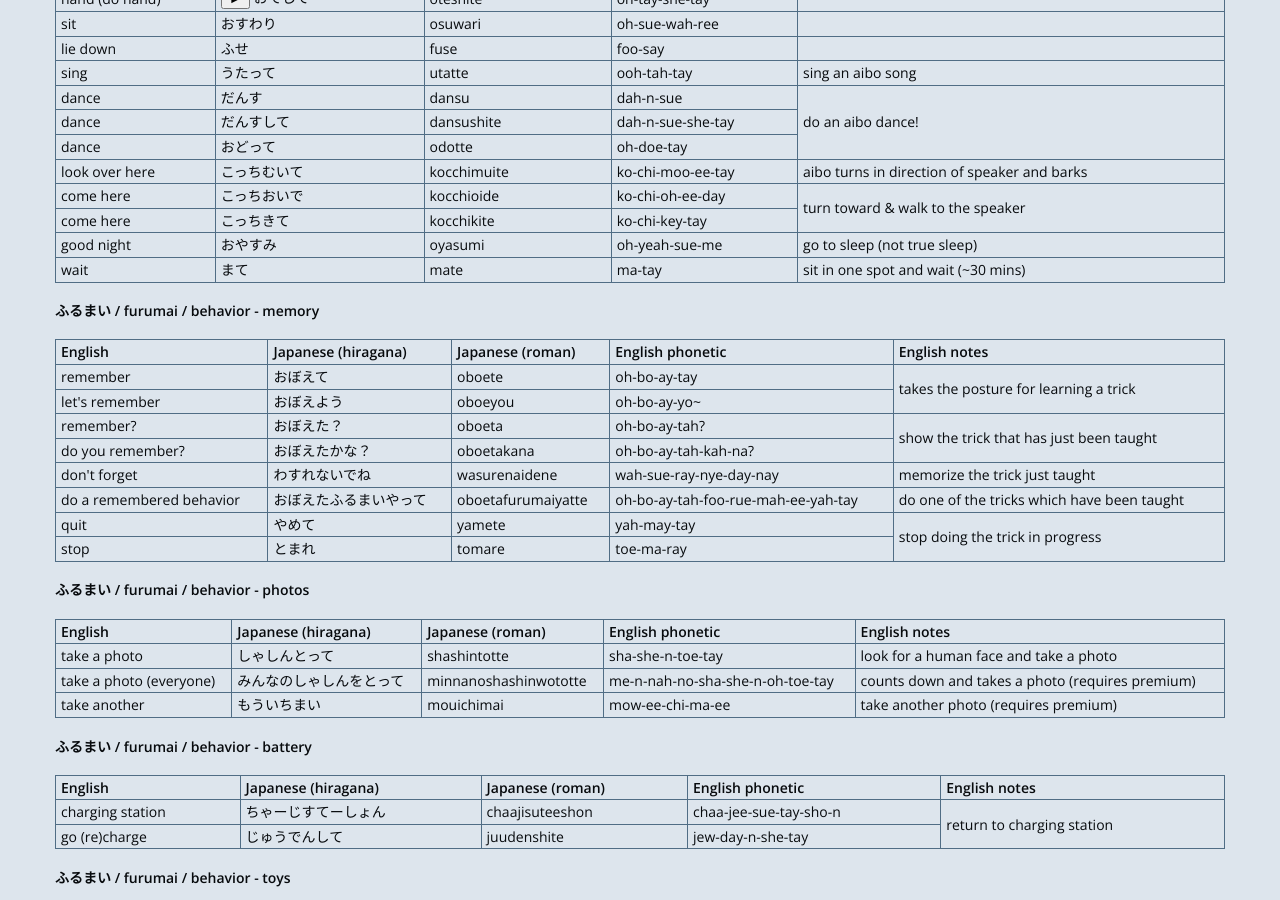
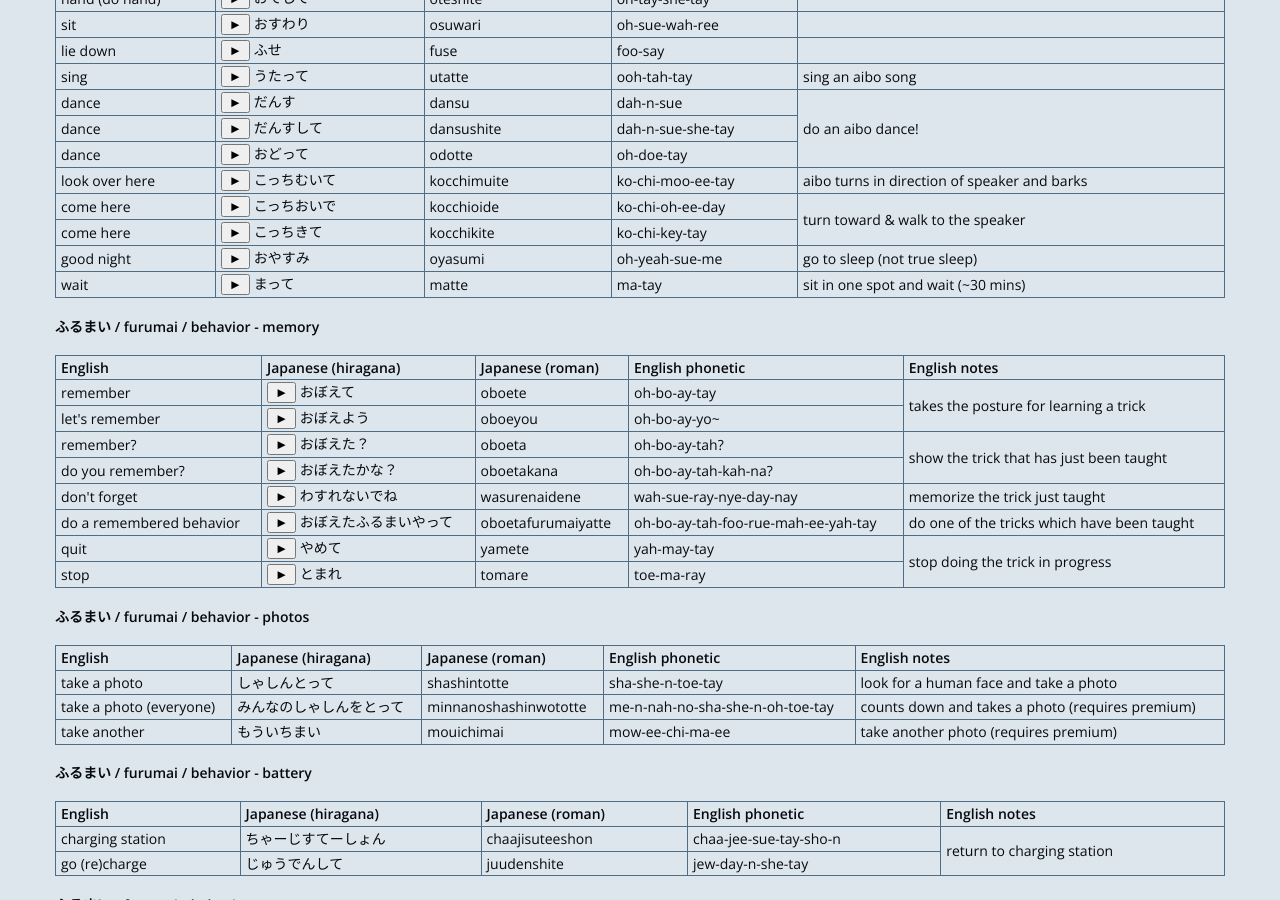
Before and after one commit to kairozu/kairozu.github.io, a Jekyll site: the page built from updates/_posts/2021-04-15-aibo-japanese.md, in a window 1280 px wide and 900 px high, scrolled down 914 px. Built offline with Jekyll 4.4.1, drawn with Linux system fonts in a browser that asks for light colours; nearby versions of some CDN libraries.

Commit message:
add sounds

```diff
--- a/updates/_posts/2021-04-15-aibo-japanese.md
+++ b/updates/_posts/2021-04-15-aibo-japanese.md
@@ -253,75 +253,108 @@
     </tr>
     <tr>
         <td>sit</td>
-        <td>おすわり</td>
+        <td>
+        <input type="button" value="&#9658;" onclick="play('osuwari')">
+        <audio id="osuwari" src="/sounds/osuwari.mp3"></audio>
+        おすわり</td>
         <td>osuwari</td>
         <td>oh-sue-wah-ree</td>
         <td></td>
     </tr>
     <tr>
         <td>lie down</td>
-        <td>ふせ</td>
+        <td>
+        <input type="button" value="&#9658;" onclick="play('fuse')">
+        <audio id="fuse" src="/sounds/fuse.mp3"></audio>
+        ふせ</td>
         <td>fuse</td>
         <td>foo-say</td>
         <td></td>
     </tr>
     <tr>
         <td>sing</td>
-        <td>うたって</td>
+        <td>
+        <input type="button" value="&#9658;" onclick="play('utatte')">
+        <audio id="utatte" src="/sounds/utatte.mp3"></audio>
+        うたって</td>
         <td>utatte</td>
         <td>ooh-tah-tay</td>
         <td>sing an aibo song</td>
     </tr>
     <tr>
         <td>dance</td>
-        <td>だんす</td>
+        <td>
+        <input type="button" value="&#9658;" onclick="play('dansu')">
+        <audio id="dansu" src="/sounds/dansu.mp3"></audio>
+        だんす</td>
         <td>dansu</td>
         <td>dah-n-sue</td>
         <td rowspan=3>do an aibo dance!</td>
     </tr>
     <tr>
         <td>dance</td>
-        <td>だんすして</td>
+        <td>
+        <input type="button" value="&#9658;" onclick="play('dansushite')">
+        <audio id="dansushite" src="/sounds/dansushite.mp3"></audio>
+        だんすして</td>
         <td>dansushite</td>
         <td>dah-n-sue-she-tay</td>
     </tr>
     <tr>
         <td>dance</td>
-        <td>おどって</td>
+        <td>
+        <input type="button" value="&#9658;" onclick="play('odotte')">
+        <audio id="odotte" src="/sounds/odotte.mp3"></audio>
+        おどって</td>
         <td>odotte</td>
         <td>oh-doe-tay</td>
     </tr>
     <tr>
         <td>look over here</td>
-        <td>こっちむいて</td>
+        <td>
+        <input type="button" value="&#9658;" onclick="play('kocchimuite')">
+        <audio id="kocchimuite" src="/sounds/kocchimuite.mp3"></audio>
+        こっちむいて</td>
         <td>kocchimuite</td>
         <td>ko-chi-moo-ee-tay</td>
         <td>aibo turns in direction of speaker and barks</td>
     </tr>
     <tr>
         <td>come here</td>
-        <td>こっちおいで</td>
+        <td>
+        <input type="button" value="&#9658;" onclick="play('kocchioide')">
+        <audio id="kocchioide" src="/sounds/kocchioide.mp3"></audio>
+        こっちおいで</td>
         <td>kocchioide</td>
         <td>ko-chi-oh-ee-day</td>
         <td rowspan=2>turn toward & walk to the speaker</td>
     </tr>
     <tr>
         <td>come here</td>
-        <td>こっちきて</td>
+        <td>
+        <input type="button" value="&#9658;" onclick="play('kocchikite')">
+        <audio id="kocchikite" src="/sounds/kocchikite.mp3"></audio>
+        こっちきて</td>
         <td>kocchikite</td>
         <td>ko-chi-key-tay</td>
     </tr>
     <tr>
         <td>good night</td>
-        <td>おやすみ</td>
+        <td>
+        <input type="button" value="&#9658;" onclick="play('oyasumi')">
+        <audio id="oyasumi" src="/sounds/oyasumi.mp3"></audio>
+        おやすみ</td>
         <td>oyasumi</td>
         <td>oh-yeah-sue-me</td>
         <td>go to sleep (not true sleep)</td>
     </tr>
     <tr>
         <td>wait</td>
-        <td>まて</td>
-        <td>mate</td>
+        <td>
+        <input type="button" value="&#9658;" onclick="play('matte')">
+        <audio id="matte" src="/sounds/matte.mp3"></audio>
+        まって</td>
+        <td>matte</td>
         <td>ma-tay</td>
         <td>sit in one spot and wait (~30 mins)</td>
     </tr>
@@ -351,54 +384,78 @@
 <tbody>
     <tr>
         <td>remember</td>
-        <td>おぼえて</td>
+        <td>
+        <input type="button" value="&#9658;" onclick="play('oboete')">
+        <audio id="oboete" src="/sounds/oboete.mp3"></audio>
+        おぼえて</td>
         <td>oboete</td>
         <td>oh-bo-ay-tay</td>
         <td rowspan=2>takes the posture for learning a trick</td>
     </tr>
     <tr>
         <td>let's remember</td>
-        <td>おぼえよう</td>
+        <td>
+        <input type="button" value="&#9658;" onclick="play('oboeyou')">
+        <audio id="oboeyou" src="/sounds/oboeyou.mp3"></audio>
+        おぼえよう</td>
         <td>oboeyou</td>
         <td>oh-bo-ay-yo~</td>
     </tr>
     <tr>
         <td>remember?</td>
-        <td>おぼえた？</td>
+        <td>
+        <input type="button" value="&#9658;" onclick="play('oboeta')">
+        <audio id="oboeta" src="/sounds/oboeta.mp3"></audio>
+        おぼえた？</td>
         <td>oboeta</td>
         <td>oh-bo-ay-tah?</td>
         <td rowspan=2>show the trick that has just been taught</td>
     </tr>
     <tr>
         <td>do you remember?</td>
-        <td>おぼえたかな？</td>
+        <td>
+        <input type="button" value="&#9658;" onclick="play('oboetakana')">
+        <audio id="oboetakana" src="/sounds/oboetakana.mp3"></audio>
+        おぼえたかな？</td>
         <td>oboetakana</td>
         <td>oh-bo-ay-tah-kah-na?</td>
     </tr>
     <tr>
         <td>don't forget</td>
-        <td>わすれないでね</td>
+        <td>
+        <input type="button" value="&#9658;" onclick="play('wasurenaidene')">
+        <audio id="wasurenaidene" src="/sounds/wasurenaidede.mp3"></audio>
+        わすれないでね</td>
         <td>wasurenaidene</td>
         <td>wah-sue-ray-nye-day-nay</td>
         <td>memorize the trick just taught</td>
     </tr>
     <tr>
         <td>do a remembered behavior</td>
-        <td>おぼえたふるまいやって</td>
+        <td>
+        <input type="button" value="&#9658;" onclick="play('oboetafurumaiyatte')">
+        <audio id="oboetafurumaiyatta" src="/sounds/oboetafurimaiyatta.mp3"></audio>
+        おぼえたふるまいやって</td>
         <td>oboetafurumaiyatte</td>
         <td>oh-bo-ay-tah-foo-rue-mah-ee-yah-tay</td>
         <td>do one of the tricks which have been taught</td>
     </tr>
     <tr>
         <td>quit</td>
-        <td>やめて</td>
+        <td>
+        <input type="button" value="&#9658;" onclick="play('yamete')">
+        <audio id="yamete" src="/sounds/yamete.mp3"></audio>
+        やめて</td>
         <td>yamete</td>
         <td>yah-may-tay</td>
         <td rowspan=2>stop doing the trick in progress</td>
     </tr>
     <tr>
         <td>stop</td>
-        <td>とまれ</td>
+        <td>
+        <input type="button" value="&#9658;" onclick="play('tomare')">
+        <audio id="tomare" src="/sounds/tomare.mp3"></audio>
+        とまれ</td>
         <td>tomare</td>
         <td>toe-ma-ray</td>
     </tr>
```
Also changed, not shown: 19 other files.
